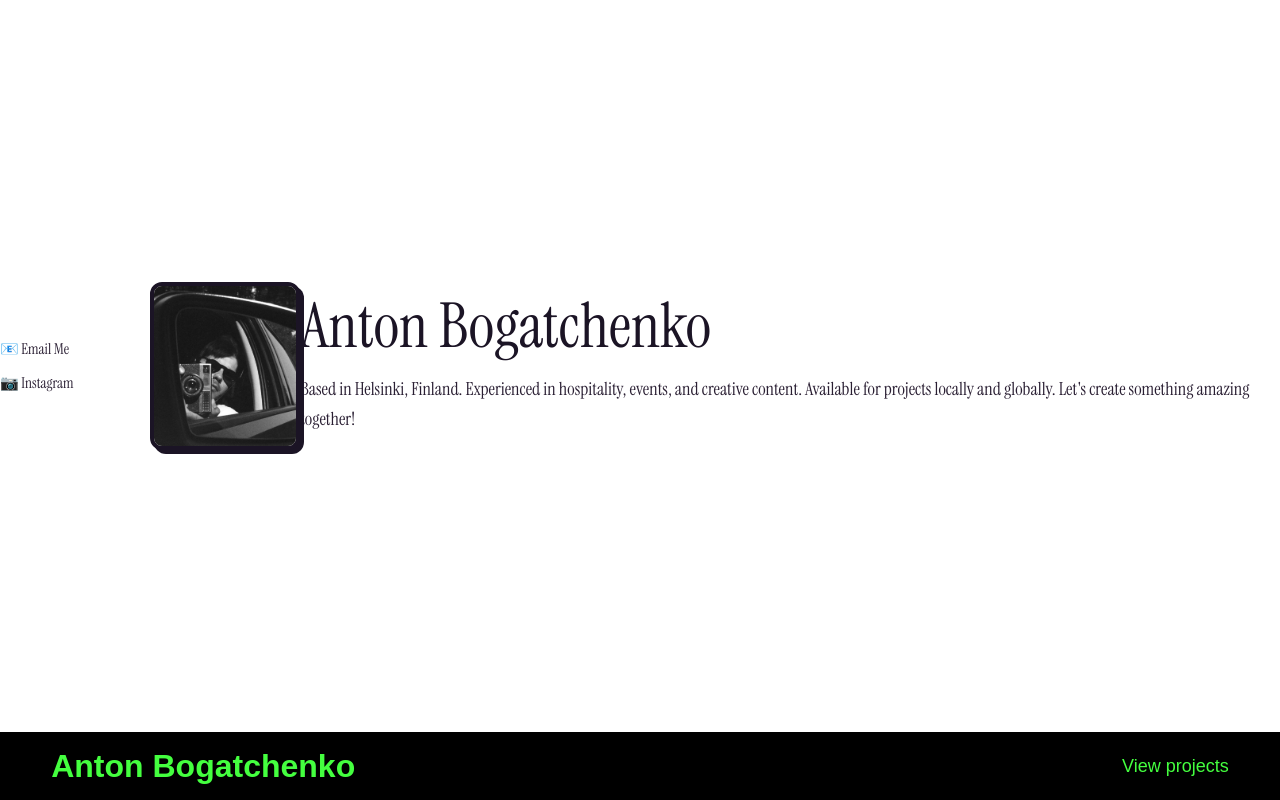
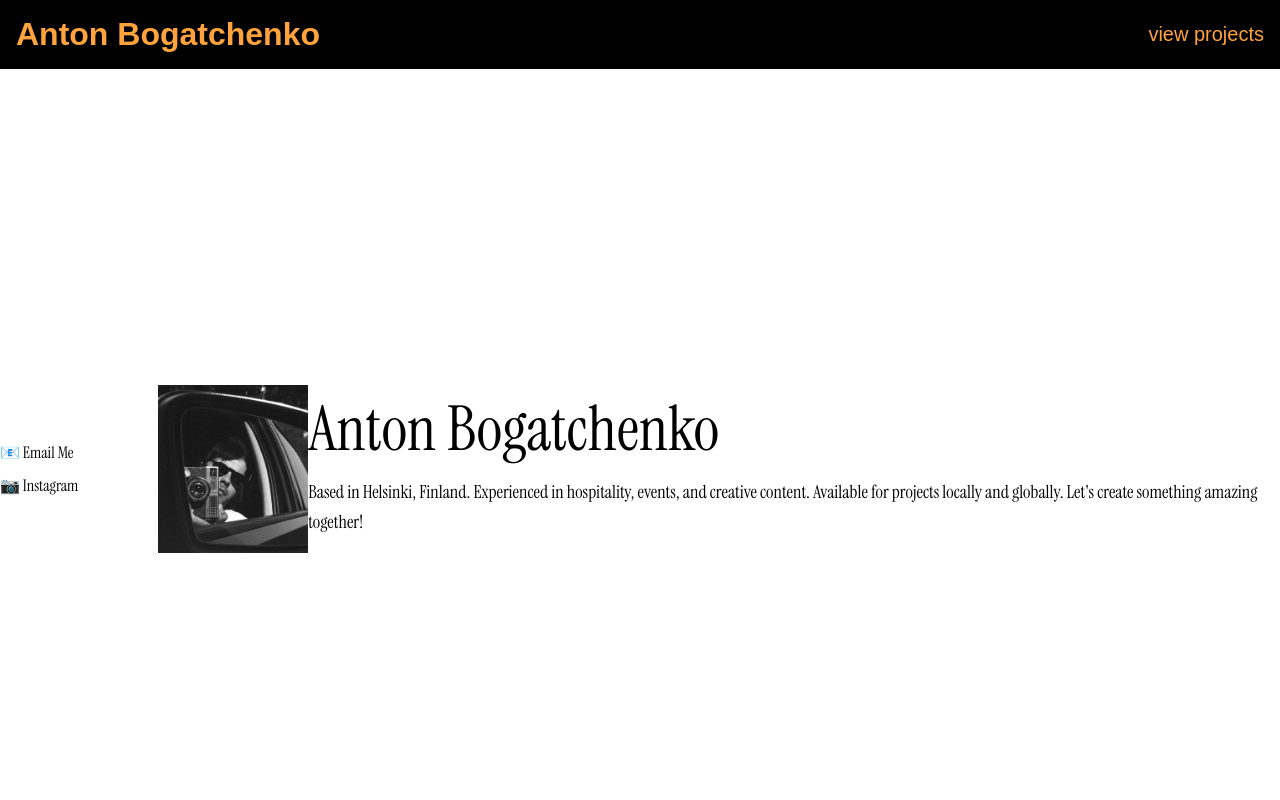
Before and after one commit to antonbogatchenko/site, a Next.js app: page / in a window 1280 px wide. Shown: the top 800 px of the page. Built offline with nearby package versions, Linux system fonts and the light colour scheme.

Commit message:
Clean up global styles and updat header

```diff
--- a/src/app/components/HeroSection.tsx
+++ b/src/app/components/HeroSection.tsx
@@ -1,7 +1,6 @@
 import React from "react";
 import Image from "next/image";
 import styles from "./HeroSection.module.css";
-import { PageHeader } from "./PageHeader";
 
 export const HeroSection: React.FC = () => {
   return (
@@ -36,7 +35,6 @@ export const HeroSection: React.FC = () => {
           </p>
         </div>
       </article>
-      <PageHeader />
     </section>
   );
 };
--- a/src/app/components/PageHeader.module.css
+++ b/src/app/components/PageHeader.module.css
@@ -2,7 +2,7 @@
   position: sticky;
   top: 0;
   background: black;
-  padding: 10px clamp(16px, 4vw, 56px);
+  padding: 16px;
   border-right: none;
   border-left: none;
   z-index: var(--layer-overlay, 1100);
@@ -17,14 +17,14 @@
 }
 
 .title {
-  font-family: Arial, sans-serif;
   font-size: 32px;
   font-weight: bold;
-  color: rgb(68, 255, 63);
+  color: var(--orange);
+  font-family: var(--font-primary);
 }
 
 .cta {
-  font-family: Arial, sans-serif;
-  font-size: 18px;
-  color: rgb(68, 255, 63);
+  font-size: 20px;
+  color: var(--orange);
+  font-family: var(--font-primary);
 }
--- a/src/app/components/PageHeader.tsx
+++ b/src/app/components/PageHeader.tsx
@@ -9,7 +9,7 @@ export const PageHeader: React.FC = () => (
         Anton Bogatchenko
       </Link>
       <a href="#projects" className={styles.cta}>
-        View projects
+        view projects
       </a>
     </nav>
   </header>
--- a/src/app/globals.css
+++ b/src/app/globals.css
@@ -1,40 +1,13 @@
-@import url("https://fonts.googleapis.com/css2?family=Figtree:wght@400;500;600;700&family=Instrument+Serif:ital@0;1&display=swap");
+@import url("https://fonts.googleapis.com/css2?family=Instrument+Serif:ital@0;1&display=swap");
 
 :root {
-  /* Retro catalog palette */
-  --background: #fff7f2;
-  --foreground: #2a1f33;
-  --muted: #4a3b52;
-  --card: #ffffff;
-  --ink: #1b1425;
-  --accent-pink: #ff59a8;
-  --accent-yellow: #ffe45e;
-  --accent-blue: #69d5ff;
-  --accent-green: #7affc9;
-  --accent-purple: #b58cff;
-  --accent-orange: #ff9b54;
-  --gradient-primary: linear-gradient(135deg, #ff4fa0, #ff9b54);
-  --gradient-secondary: linear-gradient(135deg, #ffe45e, #ff9b54);
-  --gradient-bg: linear-gradient(180deg, #fffdf8 0%, #ffe8f1 100%);
-  --shadow-chunky: 4px 4px 0 #1b1425;
-  --shadow-soft: 0 8px 24px rgba(27, 20, 37, 0.18);
-  --stroke-width: 4px;
-  --border-radius-lg: 22px;
-  --border-radius-sm: 12px;
-  --font-size-hero: clamp(34px, 7vw, 64px);
-  --letter-wide: 0.08em;
-  --surface-primary: var(--card);
-  --text-primary: var(--foreground);
-  --layer-overlay: 1100;
-  --layer-modal: 1200;
-  --page-header-height: 124px;
-
-  /* Spacing scale */
-  --space-lg: clamp(18px, 2.6vw, 32px);
-  --space-xxl: clamp(48px, 9vw, 96px);
-  --space-3xl: clamp(60px, 10vw, 120px);
-  --space-4xl: clamp(72px, 12vw, 144px);
-  --space-5xl: clamp(88px, 14vw, 180px);
+  --green: rgb(68, 255, 63);
+  --orange: rgb(255, 163, 60);
+  --black: rgb(0, 0, 0);
+  --white: rgb(255, 255, 255);
+  --grey: rgb(128, 128, 128);
+  --font-basic: "Instrument Serif", "Georgia", "Times New Roman", serif;
+  --font-primary: Arial, sans-serif;
 }
 
 html {
@@ -44,39 +17,7 @@ html {
 html,
 body {
   max-width: 100vw;
-  overflow-x: hidden;
-}
-
-body {
-  color: var(--foreground);
-  background: radial-gradient(
-      circle at 10% 10%,
-      rgba(255, 89, 168, 0.12),
-      transparent 55%
-    ),
-    radial-gradient(
-      circle at 80% 20%,
-      rgba(105, 213, 255, 0.12),
-      transparent 50%
-    ),
-    radial-gradient(
-      circle at 50% 80%,
-      rgba(255, 228, 94, 0.12),
-      transparent 50%
-    ),
-    var(--gradient-bg);
-  font-family: "Instrument Serif", "Georgia", "Times New Roman", serif;
-  font-size: 15px;
-  line-height: 1.5;
-  display: flex;
-  flex-direction: column;
-  min-height: 100vh;
-}
-
-main {
-  flex: 1;
-  display: flex;
-  flex-direction: column;
+  font-family: var(--font-basic);
 }
 
 * {
@@ -89,124 +30,15 @@ a {
   color: inherit;
   text-decoration: none;
 }
-/* Headings - playful catalog style */
+
+a:hover {
+  text-decoration: underline;
+}
+
 h1,
 h2,
 h3,
 h4,
 h5 {
-  font-family: "Figtree", "Helvetica Neue", Arial, sans-serif;
-  color: var(--ink);
-  letter-spacing: 0.08em;
-  text-transform: uppercase;
-  text-shadow: 4px 4px 0 rgba(255, 228, 94, 0.7);
+  font-family: var(--font-primary);
 }
-
-h1 {
-  font-size: clamp(40px, 9vw, 72px);
-}
-
-h2 {
-  font-size: clamp(32px, 7vw, 56px);
-}
-
-h3 {
-  font-size: clamp(24px, 5vw, 42px);
-}
-
-/* Buttons */
-.corporate-button {
-  display: inline-flex;
-  align-items: center;
-  justify-content: center;
-  padding: 12px 26px;
-  border-radius: 999px;
-  font-family: "Instrument Serif", "Georgia", "Times New Roman", serif;
-  font-size: 18px;
-  letter-spacing: 0.08em;
-  text-transform: uppercase;
-  background: var(--accent-pink);
-  color: var(--ink);
-  border: var(--stroke-width) solid var(--ink);
-  box-shadow: var(--shadow-chunky);
-  cursor: pointer;
-  transition: transform 0.2s ease, box-shadow 0.2s ease;
-}
-
-.corporate-button:hover {
-  transform: translate(-2px, -2px) rotate(-2deg);
-  box-shadow: 6px 6px 0 var(--ink);
-}
-
-.corporate-button:active {
-  transform: translate(0, 0);
-  box-shadow: var(--shadow-chunky);
-}
-
-.corporate-link {
-  color: var(--accent-blue);
-  text-decoration: underline;
-  font-weight: 600;
-}
-
-.corporate-link:hover {
-  color: var(--accent-pink);
-}
-
-/* Utility */
-.starburst {
-  --size: 120px;
-  width: var(--size);
-  height: var(--size);
-  display: grid;
-  place-items: center;
-  background: var(--accent-yellow);
-  color: var(--ink);
-  font-family: "Instrument Serif", "Georgia", "Times New Roman", serif;
-  font-size: 26px;
-  letter-spacing: 0.08em;
-  border: var(--stroke-width) solid var(--ink);
-  clip-path: polygon(
-    50% 0%,
-    60% 20%,
-    80% 20%,
-    70% 40%,
-    90% 50%,
-    70% 60%,
-    80% 80%,
-    60% 80%,
-    50% 100%,
-    40% 80%,
-    20% 80%,
-    30% 60%,
-    10% 50%,
-    30% 40%,
-    20% 20%,
-    40% 20%
-  );
-  box-shadow: var(--shadow-chunky);
-  text-align: center;
-  line-height: 1;
-}
-
-.lozenge {
-  padding: 4px 14px;
-  border-radius: 999px;
-  border: var(--stroke-width) solid var(--ink);
-  background: var(--accent-blue);
-  font-family: "Instrument Serif", "Georgia", "Times New Roman", serif;
-  letter-spacing: 0.08em;
-  text-transform: uppercase;
-  color: var(--ink);
-}
-
-.grid-dot {
-  background: repeating-linear-gradient(
-      45deg,
-      transparent,
-      transparent 18px,
-      rgba(0, 0, 0, 0.04) 18px,
-      rgba(0, 0, 0, 0.04) 20px
-    ),
-    var(--card);
-}
--- a/src/app/layout.tsx
+++ b/src/app/layout.tsx
@@ -1,6 +1,7 @@
 import type { Metadata } from "next";
 import { PageFooter } from "./components/PageFooter";
 import "./globals.css";
+import { PageHeader } from "./components/PageHeader";
 
 export const metadata: Metadata = {
   title: "Anton Bogatchenko – Portfolio",
@@ -32,6 +33,7 @@ export default function RootLayout({
         <link rel="icon" href="/favicon/favicon.ico" />
       </head>
       <body>
+        <PageHeader />
         <main>{children}</main>
         <PageFooter />
       </body>
```
